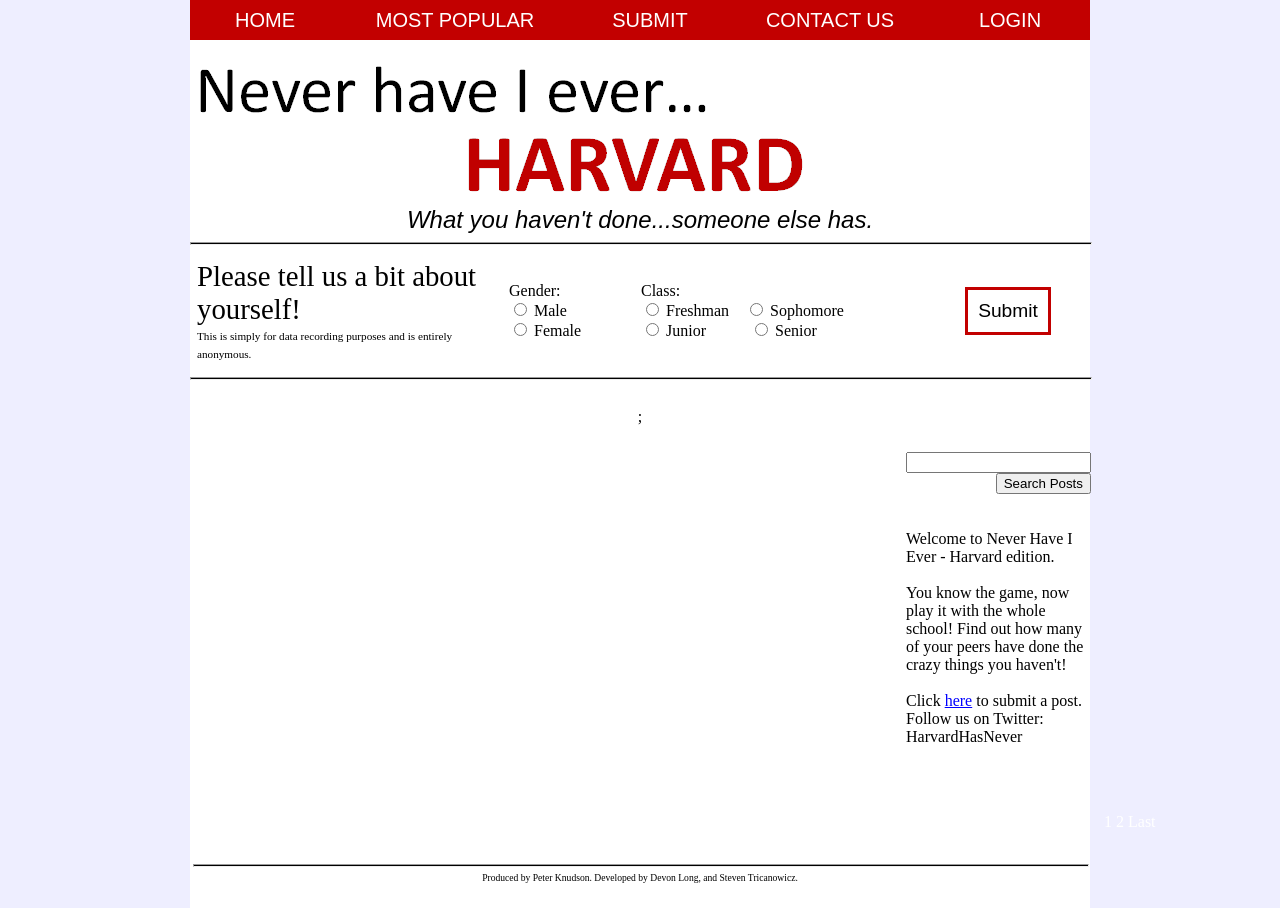
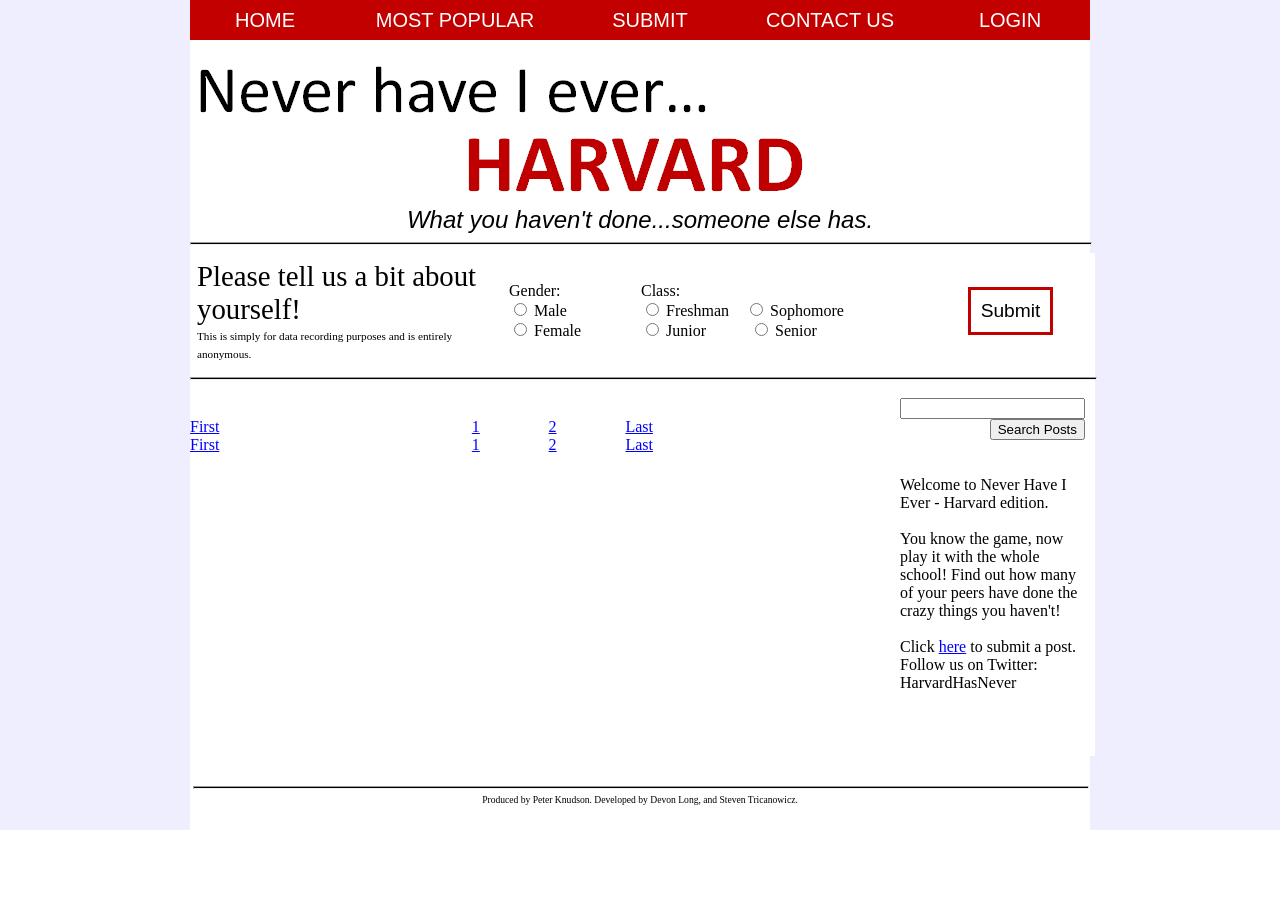
Before and after one commit to strican/harvard-never, a PHP site: page /?pg=1 in a window 1280 px wide. After the commit the page ends 830 px from the top, so only its background shows below. Run offline with PHP 8.4, Linux system fonts and the light colour scheme; data that the repository does not hold is empty; some libraries are stand-ins or nearby versions.

Commit message:
fixed ; bug, fixed index.php, display next page links somewhat properly

```diff
--- a/includes/get_post.php
+++ b/includes/get_post.php
@@ -303,17 +303,17 @@
 
 ?>
 			<tr>
-				<td><a href="index.php?pg=1">First</a></td>;
+				<td><a href="index.php?pg=1" style="color: #0000FF; text-decoration:underline">First</a></td>
 
 <?
 		for ($i = $list_first; $i <= $list_last; $i++)
 		{
 ?>
-				<td><a href="index.php?pg=<? echo $i ?>"><? echo $i ?></a></td>
+				<td><a href="index.php?pg=<? echo $i ?>" style="color: #0000FF; text-decoration:underline"><? echo $i ?></a></td>
 <?
 		}
 ?>
-				<td><a href="index.php?pg=<? echo ($page + $left) ?>">Last</a></td>
+				<td><a href="index.php?pg=<? echo ($page + $left) ?>" style="color: #0000FF; text-decoration:underline">Last</a></td>
 			</tr>
 <?
 	}
--- a/index.php
+++ b/index.php
@@ -89,24 +89,15 @@
 	      <table width="700px" cellspacing="0px" cellpadding="0px">
                 <tr><td height = "20px" colspan ="3"></td></tr>
 
-
-		</table>
-	</div>
-<center>
-
-<center>
-	<div>
-		<table>
 			<tr>
 				<td colspan="6" height = "10"></td>
 			</tr>
-			<tr>
-				<td valign="top" colspan="4" rowspan="2" width="700px">
-					<table id="main_posts" width="700px" cellpadding="20px">
+			                <? page_choice() ?>
 
 					<?
 						display_posts();
 					?>
+                                        <? page_choice() ?>
 	      </table>
 	    </td>
 
@@ -121,7 +112,7 @@
 	  </tr>
 
 
-			<? page_choice() ?>
+
 
 </table>
 </div>
```
